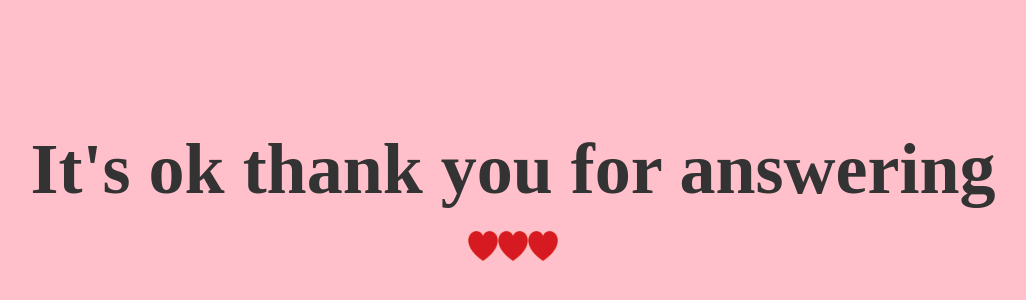
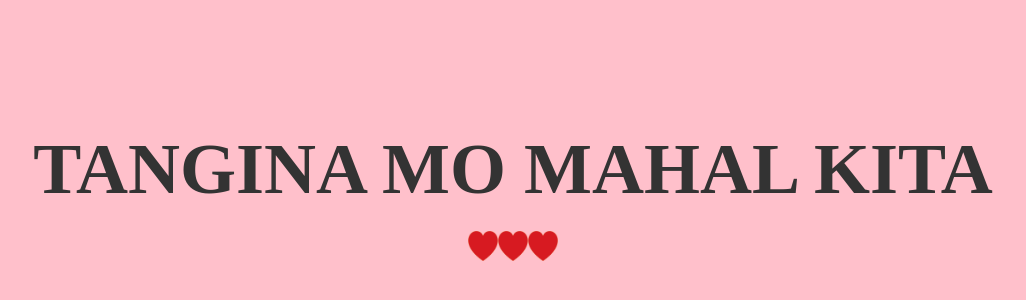
Before and after one commit to eizikiel2/Gustokita, a plain HTML site: page no.html in a window 1280 px wide. Shown: the part 64-364 px from the top of the page, without its empty margins (127-1153 px from the left). Drawn offline with Linux system fonts and the light colour scheme.

Commit message:
Update no.html

```diff
--- a/no.html
+++ b/no.html
@@ -9,7 +9,7 @@
 <body>
 	<div class="container">
 		<div class="yes">
-			<h2>It's ok thank you for answering</h2>
+			<h2>TANGINA MO MAHAL KITA</h2>
 			<img src="kisspng-love-heart-love-heart-romance-clip-art-picture-of-red-heart-5aaeb718420cb8.8640685015213995762706.png" alt=""><img src="kisspng-love-heart-love-heart-romance-clip-art-picture-of-red-heart-5aaeb718420cb8.8640685015213995762706.png" alt=""><img src="kisspng-love-heart-love-heart-romance-clip-art-picture-of-red-heart-5aaeb718420cb8.8640685015213995762706.png" alt="">
 		</div>
 	</div>
```
